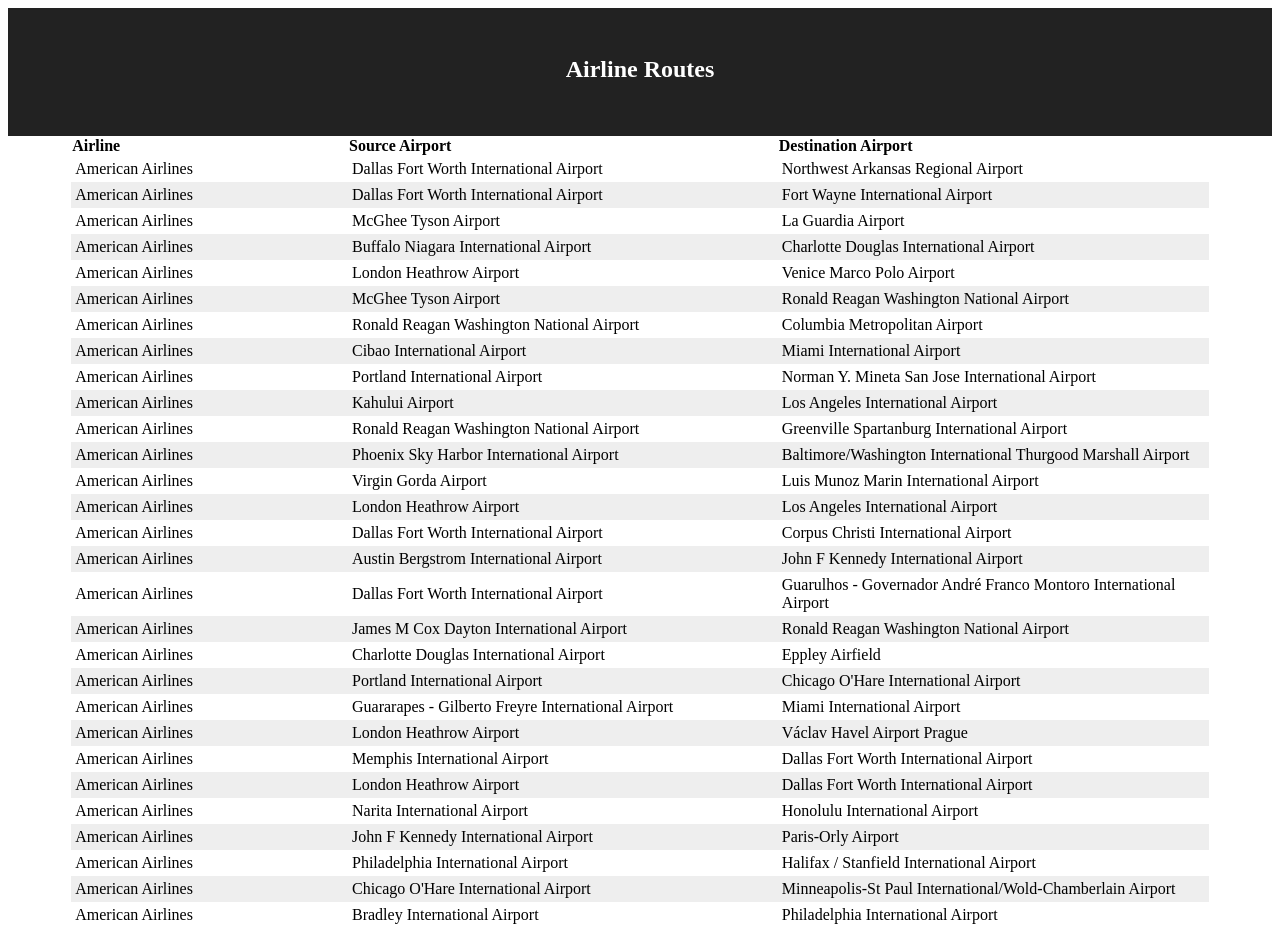
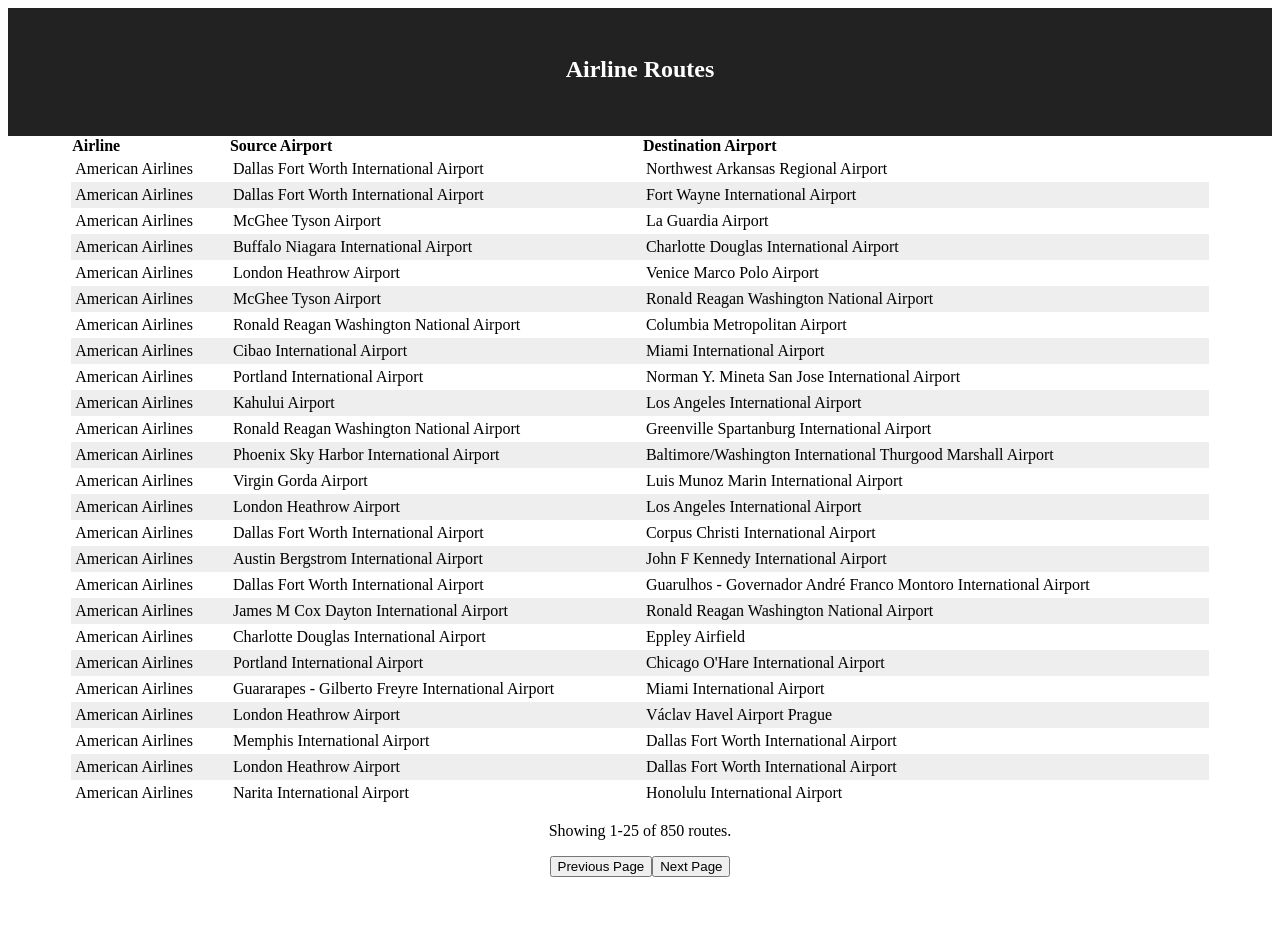
Before and after one commit to l-jdavies/airlines, a React (Create React App) app: page / in a window 1280 px wide. Shown: the top 926 px of the page. After the commit the page ends 893 px from the top, so only its background shows below. Built offline with nearby package versions, Linux system fonts and the light colour scheme.

Commit message:
Implemented pagination

```diff
--- a/src/App.js
+++ b/src/App.js
@@ -8,10 +8,11 @@
 
 
 const App = () => {
-  const [pageNumber, setPageNumber] = useState(1)
+  const [pageNumber, setPageNumber] = useState(0)
   const [perPage, setPerPage] = useState(25)
   const [selectedAirline, setSelectedAirline] = useState(0)
   const [selectedAirport, setSelectedAirport] = useState("all")
+
 
   const formatValue = (property, value) => {
     if (property === "airline") {
@@ -32,6 +33,16 @@
         (route.src === selectedAirport || selectedAirport === "all")
     })
   }
+
+  const totalRoutes = getSelectedRoutes().length
+  const sliceEnd = pageNumber + 1 * perPage
+  const startDisplay = pageNumber * perPage
+  const endDisplay = startDisplay + perPage
+
+  const getRoutesByPage = () => {
+    return getSelectedRoutes().slice(pageNumber, sliceEnd)
+  }
+
   return (
     <div>
       <div className="app">
@@ -40,9 +51,17 @@
         </header>
         <section>
           <Table
-            routes={getSelectedRoutes}
+            routes={getRoutesByPage()}
             columns={columns}
             format={formatValue}
+          />
+          <Pagination
+            pageNumber={pageNumber}
+            totalRoutes={totalRoutes}
+            setPageNumber={setPageNumber}
+            perPage={perPage}
+            start={startDisplay}
+            end={endDisplay}
           />
         </section>
       </div >
--- a/src/components/Pagination.js
+++ b/src/components/Pagination.js
@@ -1,24 +1,34 @@
 import React from 'react'
 
-const Pagination = () => {
+const Pagination = ({pageNumber, totalRoutes, setPageNumber, perPage, start, end}) => {
+
+  const prevPage = (event) => {
+    event.preventDefault()
+    setPageNumber(pageNumber - 1)
+  }
+
+  const nextPage = (event) => {
+    event.preventDefault()
+    setPageNumber(pageNumber + 1)
+  }
+
+  start = start ? start : 1
 
   return (
-    /*
     <div className="pagination">
       <p>
-        Showing {start}-{perPage * start} of {routes.length} routes.
+        Showing {start}-{end} of {totalRoutes} routes.
     </p>
       <p>
-        <button key="previous" disabled={start === 1} onClick={prevPage}>
+        <button key="previous" disabled={pageNumber === 1} onClick={prevPage}>
           Previous Page
         </button>
-        <button key="next" disabled={start + perPage >= routes.length} onClick={nextPage}>
+        <button key="next" disabled={pageNumber + perPage >= totalRoutes.length} onClick={nextPage}>
           Next Page
         </button>
       </p>
     </div>
-    */
-    <h2>Pagination</h2>
+
   )
 }
 
--- a/src/components/Table.js
+++ b/src/components/Table.js
@@ -5,8 +5,7 @@
   const headerCells = columns.map((header) => <th key={header.property}>{header.name}</th>)
 
 
-  console.log(routes())
-  const bodyCells = routes().map(routeObj => {
+  const bodyCells = routes.map(routeObj => {
     console.log(routeObj)
     return (
       <tr key={Object.values(routeObj).join(":")}>
```
